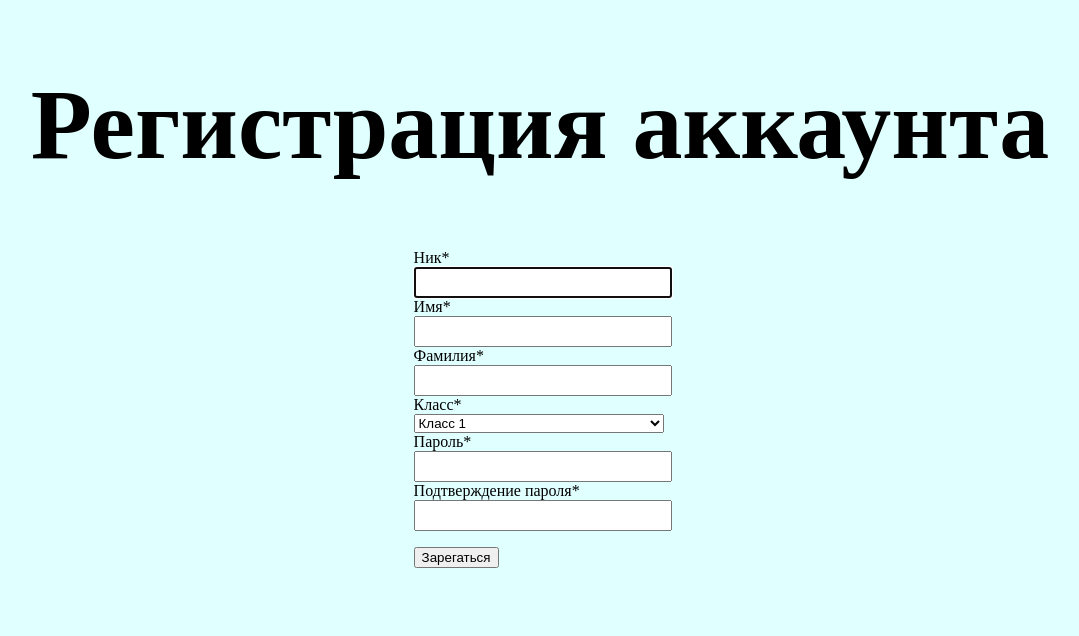
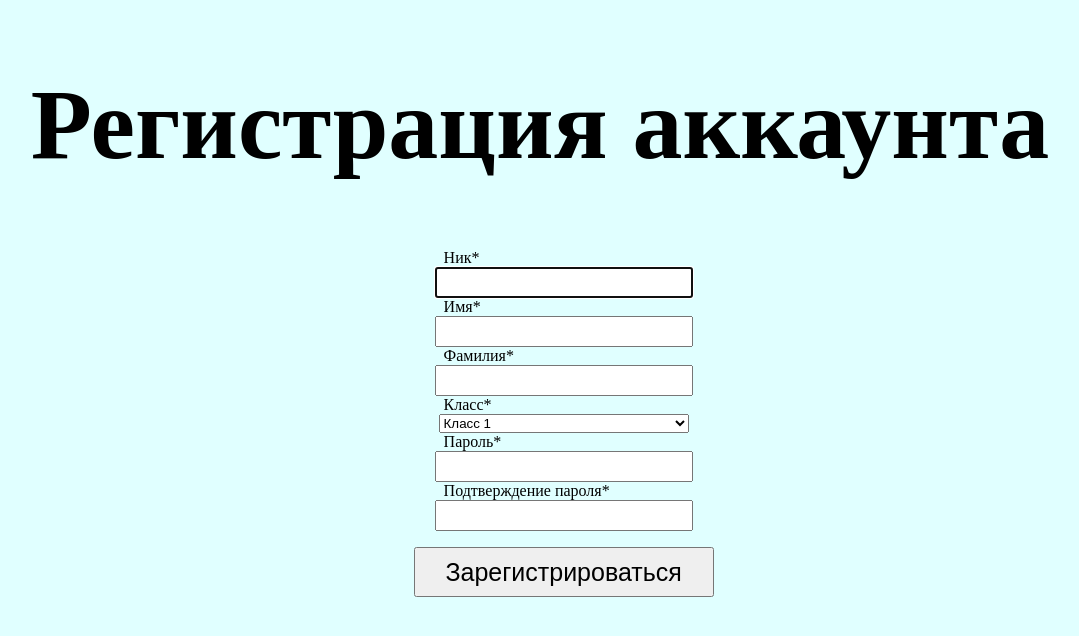
Before and after one commit to Fullfix/HWHub, a Django app: page /register in a window 1280 px wide. Shown: the top 636 px of the page, without its empty margins (100-1179 px from the left). Run offline with Django 3.2, Linux system fonts and the light colour scheme; some libraries are stand-ins or nearby versions.

Commit message:
CSS Improvement

```diff
--- a/users/static/styles/style.css
+++ /dev/null
@@ -1,26 +0,0 @@
-.login {
-	margin:auto;
-	padding: 10px;
-}
-input.register_input {
-	height: 25px;
-	width: 250px;
-	position: relative;
-	left: 40%;
-}
-label.control-label{
-	position: relative;
-	left: 40%;
-}
-select.register_input {
-	width: 250px;
-	position: relative;
-	left: 40%;
-}
-.register-button {
-	position: relative;
-	left: 40%;
-}
-body {
-	background-color: lightcyan;
-}
--- /dev/null
+++ b/users/static/styles/style_reg.css
@@ -0,0 +1,48 @@
+.registration_form{
+	width: 300px;
+	left: 40%;
+	position: relative;
+}
+.login {
+	margin:auto;
+	padding: 10px;
+}
+input.register_input {
+	height: 25px;
+	width: 250px;
+	position: relative;
+	left: 50%;
+	margin-right: 50%;
+	transform: translate(-50%,0%);
+}
+label.control-label{
+	position: relative;
+	left: 10%;
+	transform: translate(-50%,0%);
+	text-align: center;
+}
+select.register_input {
+	width: 250px;
+	position: relative;
+	left: 50%;
+	margin-right: 50%;
+	transform: translate(-50%,0%);
+}
+.register-button {
+	position: absolute;
+	left: 50%;
+	margin-right: 50%;
+	transform: translate(-50%,0%);
+	width: 300px;
+	height: 50px;
+	font-size: 25px;
+}
+body {
+	background-color: lightcyan;
+}
+.warning {
+	text-align: center;
+}
+.help-block {
+	text-align: center;
+}
--- a/users/templates/registration/register.html
+++ b/users/templates/registration/register.html
@@ -2,24 +2,24 @@
 <html lang="ru">
 <head>
     {% load static %}
-    <link href="{% static 'styles/style.css' %}?version=2" rel="stylesheet">
+    <link href="{% static 'styles/style_reg.css' %}?version=1" rel="stylesheet">
     <meta http-equiv="Content-Type" content="text/html; charset=utf-8">
     <title>Регистрация в HWhub</title>
 </head>
 <body>
     <h1 style="font-size: 100px" align="center">Регистрация аккаунта</h1>
-    <div>
+    <div class ="registration_form">
         <form method="post" action="{% url 'register' %}">
             {% csrf_token %}
 
             {% load crispy_forms_tags %}
 
             {% if form.errors %}
-            <p>Something went wrong</p>
+            <p class="warning">Something went wrong</p>
             {% endif %}
 
             {{ form|crispy }}
-            <p><button type="submit" value="register" class = "register-button">Зарегаться</button></p>
+            <p><button type="submit" value="register" class = "register-button">Зарегистрироваться</button></p>
         </form>
     </div>
 </body>
--- a/users/templates/users/index.html
+++ b/users/templates/users/index.html
@@ -1,7 +1,7 @@
 <!DOCTYPE html>
 <html lang="ru">
 <head>
-	<link href="../../static/styles/style.css" rel="stylesheet">
+	<link href="../../static/styles/style_reg.css" rel="stylesheet">
 	<meta http-equiv="Content-Type" content="text/html; charset=utf-8">
 	<title>Main Page</title>
 </head>
```
Also changed, not shown: users/static/styles/style_log.css (added, +35 -0 lines), users/templates/registration/login.html (+6 -7 lines).
